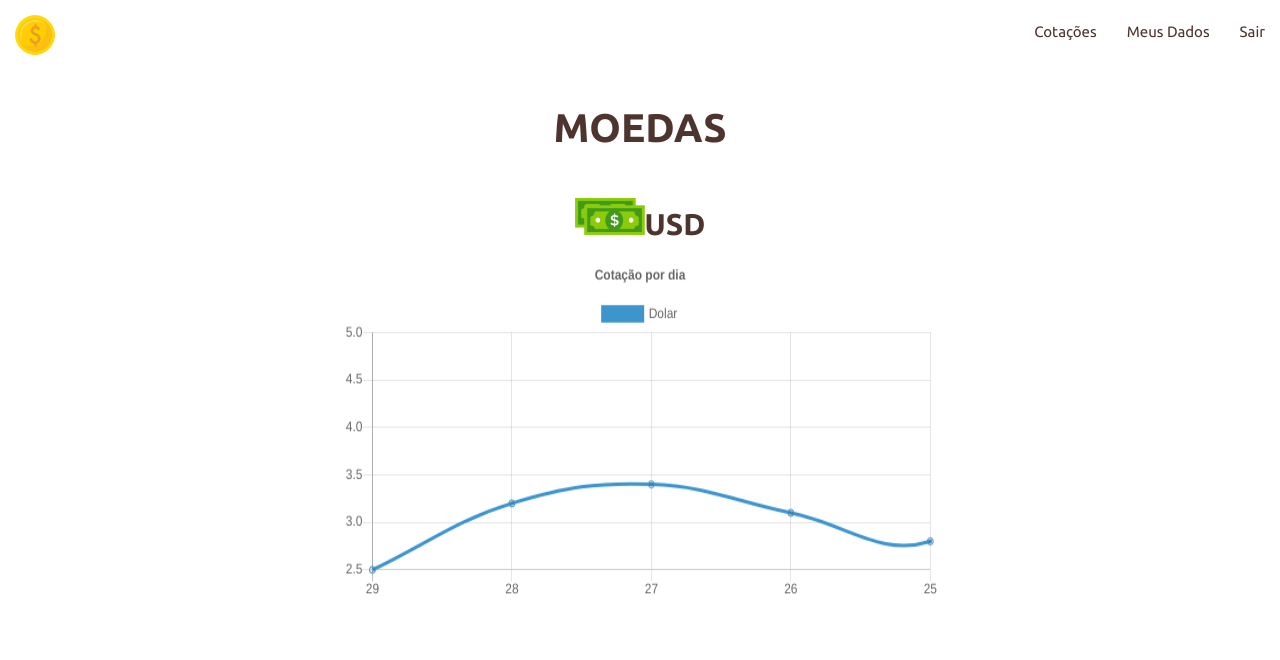
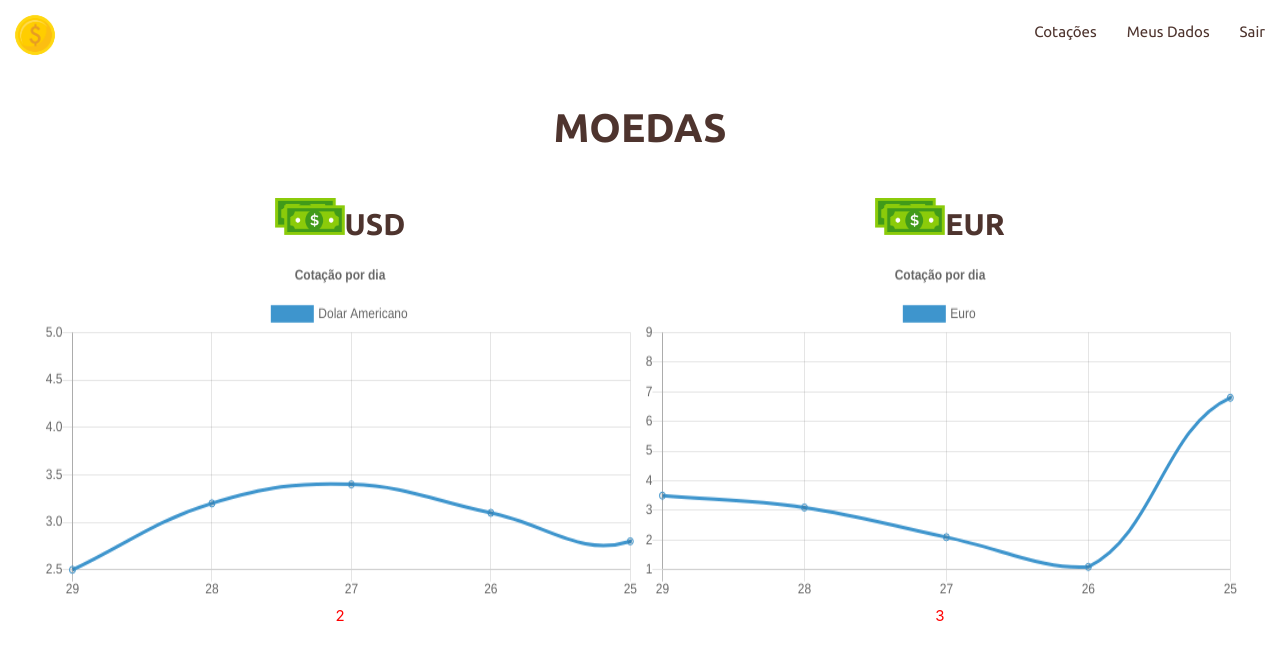
Before and after one commit to cdzxmk/hackathonComteleFront, a React (Create React App) app: page /arealogada in a window 1280 px wide. Shown: the top 660 px of the page. Built offline with nearby package versions, Linux system fonts and the light colour scheme.

Commit message:
dados mockados

```diff
--- a/src/services/api.js
+++ b/src/services/api.js
@@ -3,7 +3,7 @@ import axios from 'axios';
 // const api = axios.create({baseURL: ''});
 
 const api = {
-    docs:[
+    data:[
         {
             "tipo":"Dolar",
             "nome":"Dolar Americano",
--- a/src/views/areaLogada/AreaLogada.js
+++ b/src/views/areaLogada/AreaLogada.js
@@ -8,25 +8,26 @@ export default class AreaLogada extends Component {
 
   componentDidMount(){
     this.carregaMoedas();
-    this.criaGrafico('dolar');
+  }
+
+  state = {
+    moedas : [],
   }
 
   carregaMoedas = async () =>{
     // const response = await api.get('/url');
     const response = await api;
-    response.docs.map((moeda)=>{
-      this.setState = moeda;
-    })
+    this.setState({moedas:response.data});
   }
 
-  criaGrafico = (idCanvas)=>{
+  criaGrafico = (idCanvas,dias,cotacoes,nomeDaMoeda)=>{
     new Chart(document.getElementById(idCanvas), {
       type: 'line',
       data: {
-        labels: [29,28,27,26,25],
+        labels: dias,
         datasets: [{
-            data: [2.50,3.20,3.40,3.10,2.80,4,4.14,3.70,3.10,5],
-            label: "Dolar",
+            data: cotacoes,
+            label: nomeDaMoeda,
             borderColor: "#3e95cd",
             fill: false
           }
@@ -51,11 +52,17 @@ export default class AreaLogada extends Component {
             <h1 className="title">MOEDAS</h1>
           </div>
           <div className="content-areaLogada">
-            <div className="moeda">
-              <h4 className="title-moeda"><img style={{width:"70px",heigth:"70px"}}className="responsive-img" alt="Money" src={"./assets/dolar.png"}/>USD</h4>
-              <canvas id="dolar" className="responsive-graphic"></canvas>
-            </div>
-            {console.log(this.state)}
+            {this.state.moedas.map((coin)=>{
+              return(
+                <div key={coin.sigla} className="moeda">
+                  <h4 className="title-moeda"><img style={{width:"70px",heigth:"70px"}}className="responsive-img" alt="Money" src={"./assets/dolar.png"}/>{coin.sigla}</h4>
+                  <canvas id={coin.tipo} className="responsive-graphic"></canvas>
+                  {setTimeout(() => {
+                    this.criaGrafico(coin.tipo,coin.dias,coin.cotacoes,coin.nome)
+                  }, 1)}
+                </div>
+              );
+            })}
           </div>
         </div>
       </main>
--- a/src/views/meusDados/styles.css
+++ b/src/views/meusDados/styles.css
@@ -35,3 +35,7 @@
     justify-content: center;
     align-content: center;
 }
+
+text{
+    opacity: 0;
+}
```
